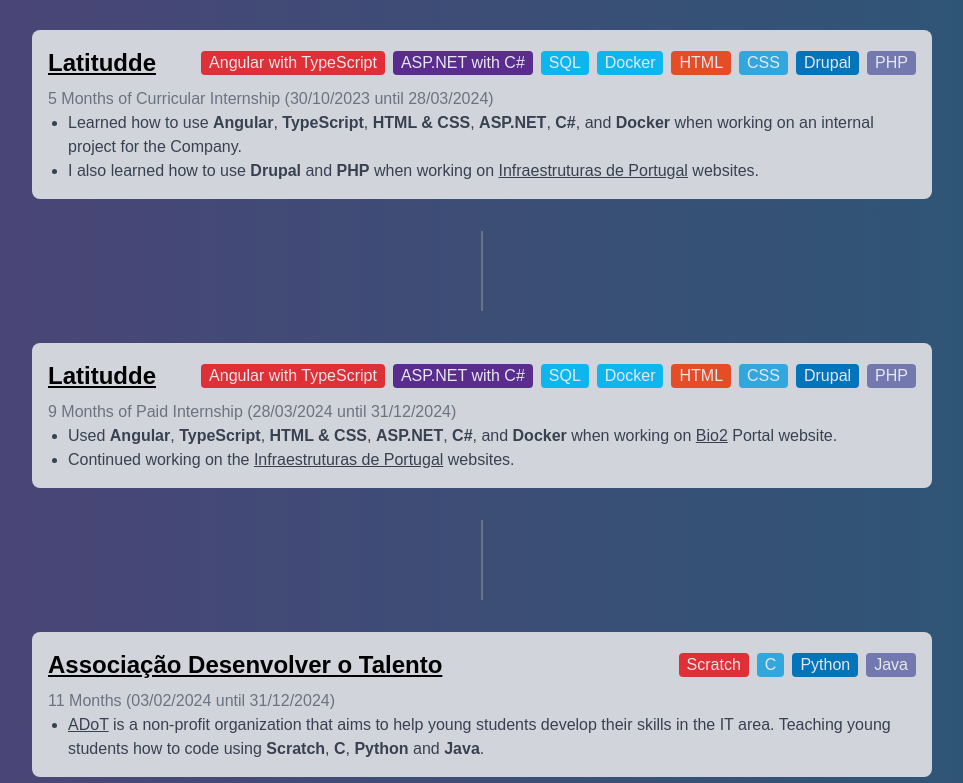
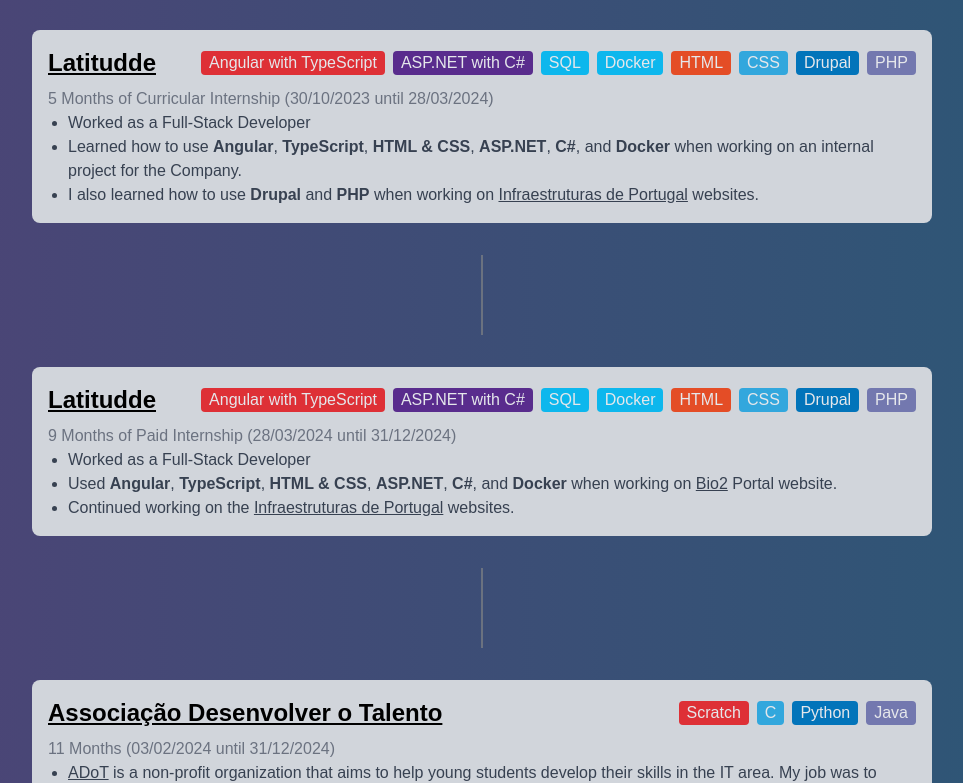
Before and after one commit to JoaoMaio/JoaoMaio.github.io, a Next.js app: page / in a window 1280 px wide. Shown: the part 1057-1840 px from the top of the page, without its empty margins (158-1121 px from the left). Built offline with nearby package versions, Linux system fonts and the light colour scheme.

Commit message:
Changes in text

```diff
--- a/app/page.tsx
+++ b/app/page.tsx
@@ -76,6 +76,9 @@
           <p className="text-gray-500">5 Months of Curricular Internship (30/10/2023 until 28/03/2024)</p>
             <ul className="list-disc pl-5">
               <li className="text-gray-700">
+                  Worked as a Full-Stack Developer
+              </li>
+              <li className="text-gray-700">
                 Learned how to use <strong className="font-bold">Angular</strong>, <strong className="font-bold">TypeScript</strong>, <strong className="font-bold">HTML & CSS</strong>,  <strong className="font-bold">ASP.NET</strong>, <strong className="font-bold">C#</strong>, and <strong className="font-bold">Docker</strong> when working on an internal project for the Company.
               </li>
               <li className="text-gray-700">
@@ -107,6 +110,9 @@
           <p className="text-gray-500">9 Months of Paid Internship (28/03/2024 until 31/12/2024)</p>
             <ul className="list-disc pl-5">
               <li className="text-gray-700">
+                    Worked as a Full-Stack Developer
+              </li>
+              <li className="text-gray-700">
                 Used <strong className="font-bold">Angular</strong>, <strong className="font-bold">TypeScript</strong>, <strong className="font-bold">HTML & CSS</strong>,  <strong className="font-bold">ASP.NET</strong>, <strong className="font-bold">C#</strong>, and <strong className="font-bold">Docker</strong> when working on <a href="https://www.bio2.pt" className="underline hover:text-blue-500">Bio2</a> Portal website.
               </li>
               <li className="text-gray-700">
@@ -134,7 +140,7 @@
           <p className="text-gray-500">11 Months (03/02/2024 until 31/12/2024)</p>
             <ul className="list-disc pl-5">
               <li className="text-gray-700">
-              <a href="https://www.facebook.com/ADoTPortugal/?checkpoint_src=any" className="underline hover:text-blue-500">ADoT</a> is a non-profit organization that aims to help young students develop their skills in the IT area. Teaching young students how to code using <strong className="font-bold">Scratch</strong>, <strong className="font-bold">C</strong>, <strong className="font-bold">Python</strong> and <strong className="font-bold">Java</strong>.
+              <a href="https://www.facebook.com/ADoTPortugal/?checkpoint_src=any" className="underline hover:text-blue-500">ADoT</a> is a non-profit organization that aims to help young students develop their skills in the IT area. My job was to teach young students how to code using <strong className="font-bold">Scratch</strong>, <strong className="font-bold">C</strong>, <strong className="font-bold">Python</strong> and <strong className="font-bold">Java</strong>.
               </li>
             </ul>
         </div>
```
